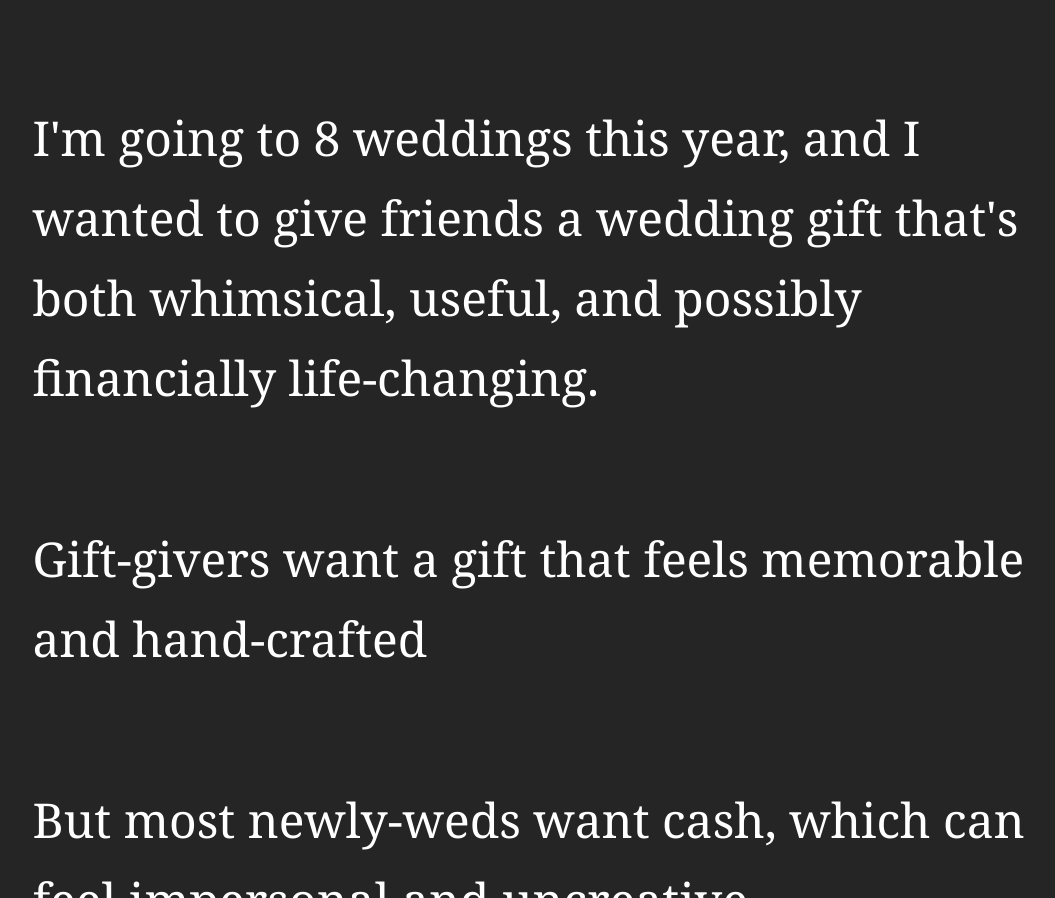
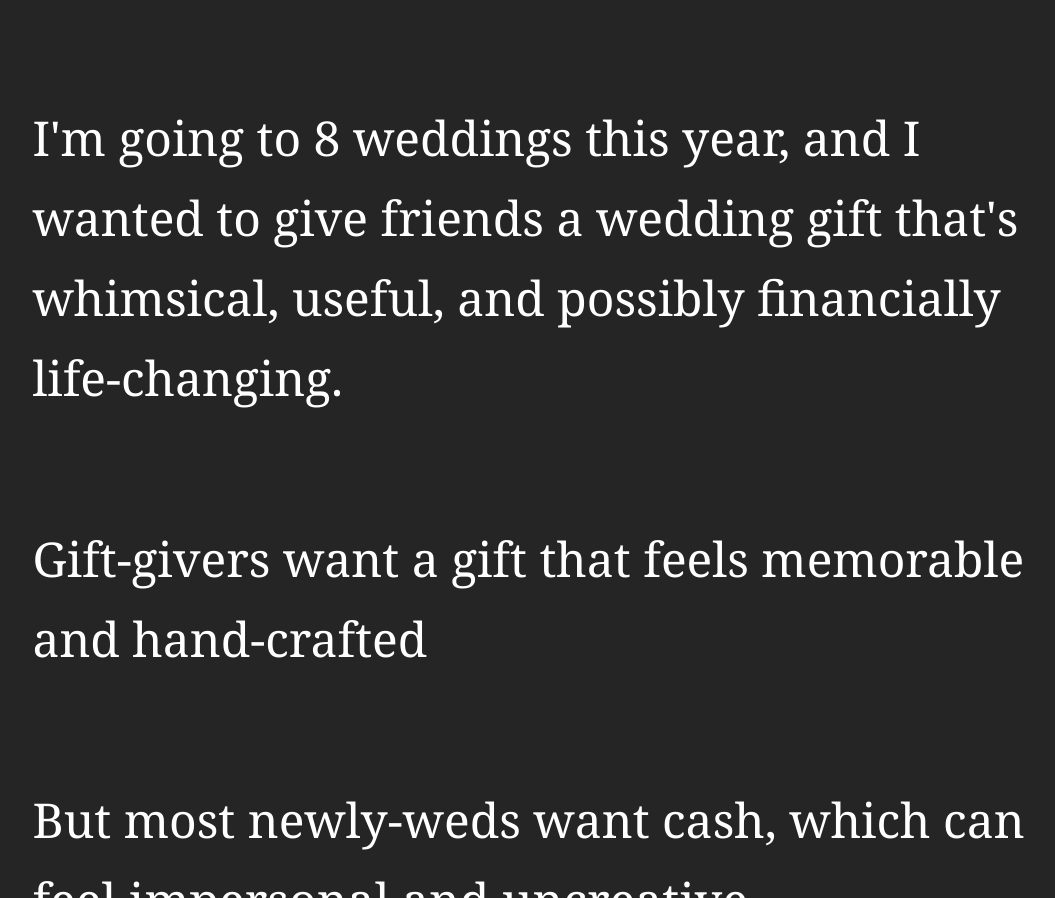
Before and after one commit to irakojf/hautewheels, a plain HTML site: page about.html in a window 1280 px wide. Shown: the part 1062-1960 px from the top of the page, without its empty margins (102-1157 px from the left). Drawn offline with Linux system fonts and the light colour scheme; a web font is replaced by a local one.

Commit message:
Code complete

```diff
--- a/about.html
+++ b/about.html
@@ -25,7 +25,7 @@
 
         <div class="bodyText">
             <p>So... what the hell is this?</p>
-            <p>I'm going to 8 weddings this year, and I wanted to give friends a wedding gift that's both whimsical, useful, and possibly financially life-changing.</p>
+            <p>I'm going to 8 weddings this year, and I wanted to give friends a wedding gift that's whimsical, useful, and possibly financially life-changing.</p>
             <p>Gift-givers want a gift that feels memorable and hand-crafted</p>
             <p>But most newly-weds want cash, which can feel impersonal and uncreative.</p>
 
```
